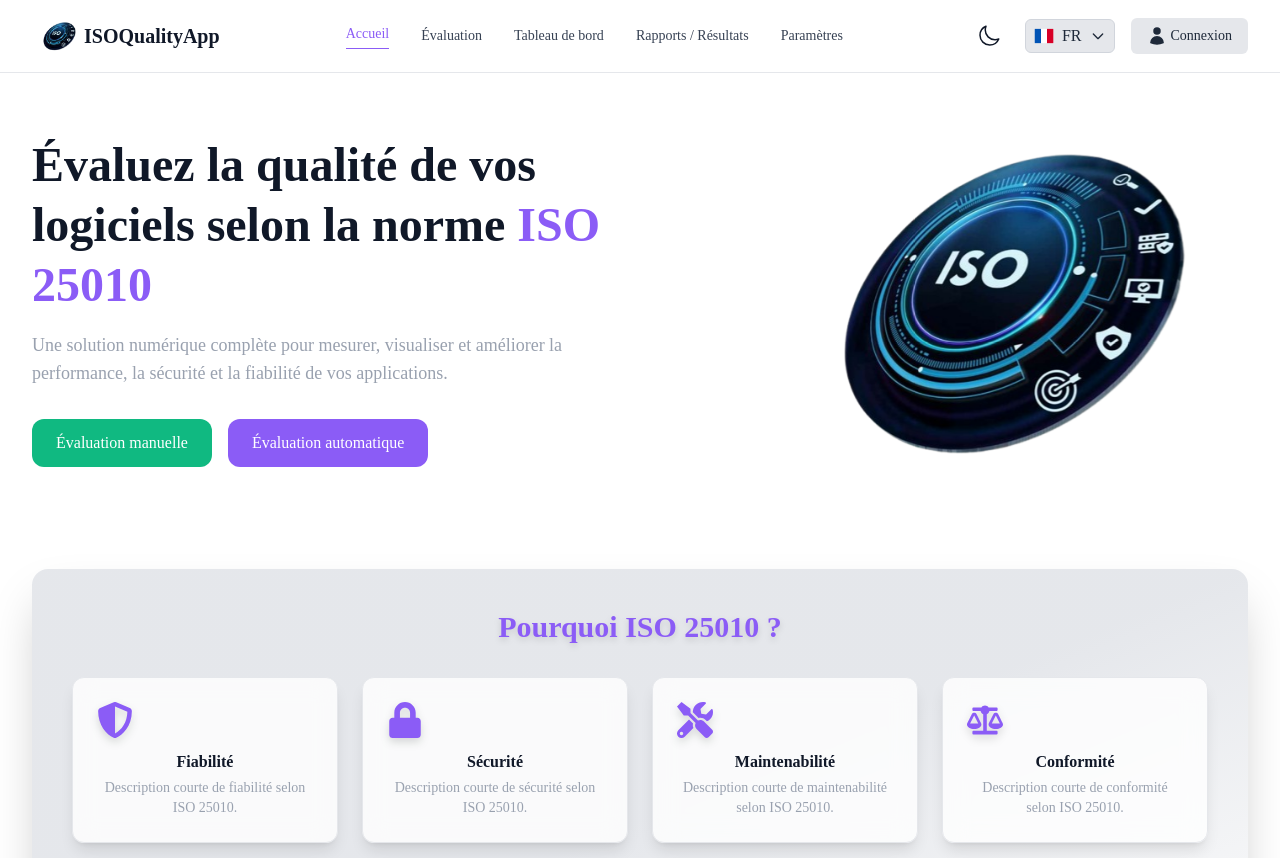
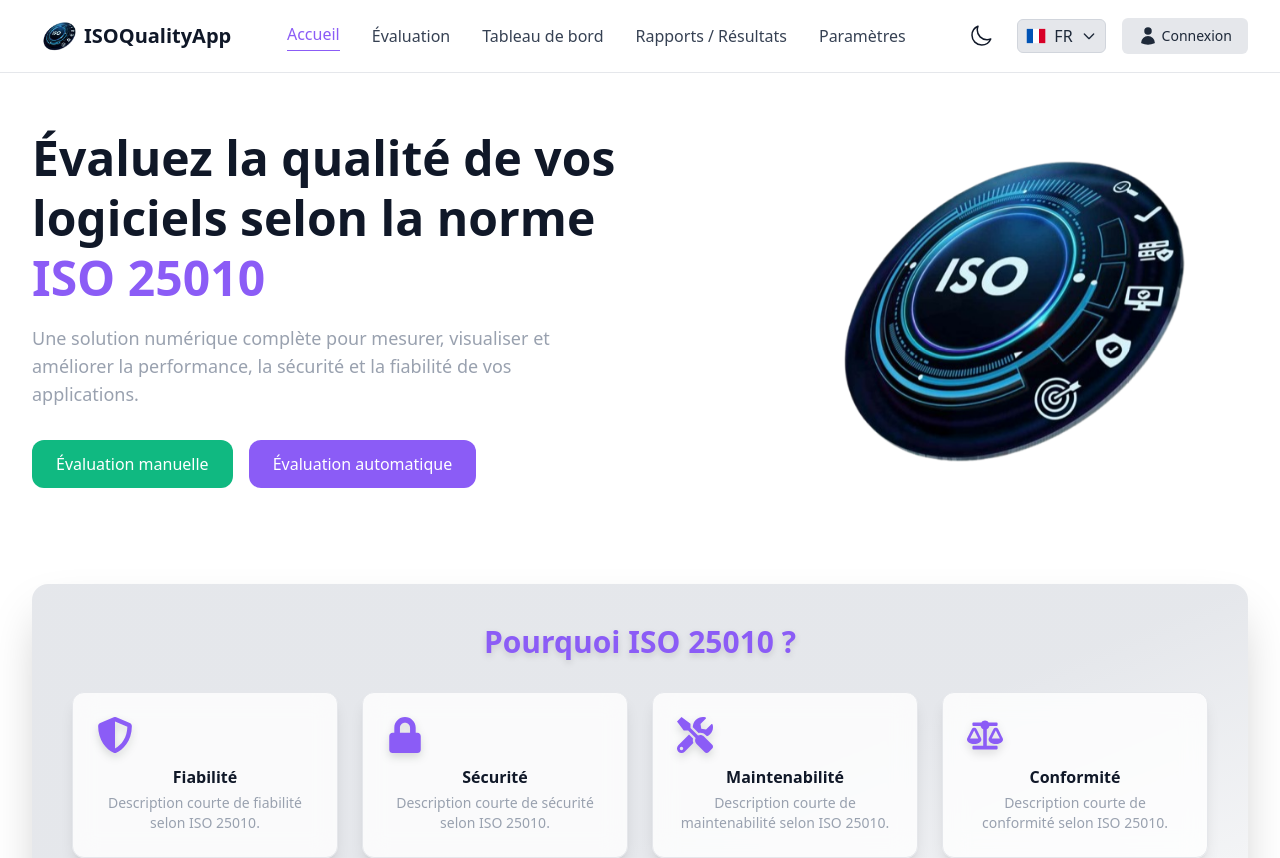
Before and after one commit to barde44/ihm_iso_25010, a React (Vite) app: page / in a window 1280 px wide. Shown: the top 858 px of the page. Built offline with nearby package versions, Linux system fonts and the light colour scheme.

Commit message:
text police & size

```diff
--- a/src/components/Navbar.jsx
+++ b/src/components/Navbar.jsx
@@ -34,7 +34,7 @@ const Navbar = () => {
 
 
         {/* Navigation */}
-        <nav className="flex items-center gap-8 text-gray-700 dark:text-gray-300 text-sm font-medium">
+        <nav className="flex items-center gap-8 text-gray-700 dark:text-gray-300 text-base font-medium">
           <Link to="/" className={isActive("/")}>
             Accueil
           </Link>
@@ -70,7 +70,6 @@ const Navbar = () => {
 
     </div>
 
-
   </div>
 
     </div>
--- a/src/pages/Accueil.jsx
+++ b/src/pages/Accueil.jsx
@@ -17,7 +17,7 @@ import Prices from "../components/Prices";
 const Accueil = () => {
 
   return (
-    <div className="min-h-screen font-['Poppins'] bg-white text-gray-900 dark:bg-[#0F172A] dark:text-white">
+    <div className="min-h-screen bg-white text-gray-900 dark:bg-[#0F172A] dark:text-white">
 
         <Navbar />
 
--- a/src/pages/Dashboard.jsx
+++ b/src/pages/Dashboard.jsx
@@ -62,7 +62,7 @@ const Dashboard = () => {
   ];
 
   return (
-   <div className="min-h-screen font-['Poppins'] bg-white text-gray-900 dark:bg-[#0F172A] dark:text-white">
+   <div className="min-h-screen bg-white text-gray-900 dark:bg-[#0F172A] dark:text-white">
 
       <Navbar />
       <main className="pt-32 px-8 max-w-7xl mx-auto">
--- a/src/pages/Evaluation.jsx
+++ b/src/pages/Evaluation.jsx
@@ -13,7 +13,7 @@ import Navbar from "../components/Navbar";
 const Evaluation = () => {
 
   return (
-    <div className="bg-white dark:bg-[#0F172A] text-white min-h-screen font-['Poppins']">
+    <div className="bg-white dark:bg-[#0F172A] text-white min-h-screen">
 
       <Navbar />
 
--- a/src/pages/Parametres.jsx
+++ b/src/pages/Parametres.jsx
@@ -19,7 +19,9 @@ export default function Parametres() {
   const [auth2FA, setAuth2FA] = useState(false);
 
   return (
+
     <div className={`min-h-screen ${darkMode ? "bg-gray-900 text-white" : "bg-gray-100 text-gray-900"}`}>
+
       <Navbar />
       <div className="max-w-6xl mx-auto p-8">
         <h1 className="text-3xl font-bold mb-8">Paramètres</h1>
--- a/src/pages/RapportResultat.jsx
+++ b/src/pages/RapportResultat.jsx
@@ -89,7 +89,7 @@ const RapportResultat = () => {
   };
 
   return (
-    <div className="bg-linear-to-b from-[#0F172A] to-[#1E293B] text-white min-h-screen font-['Poppins'] pb-20">
+    <div className="bg-linear-to-b from-[#0F172A] to-[#1E293B] text-white ">
 
       <Navbar />
 
--- a/src/pages/auth/Signup.jsx
+++ b/src/pages/auth/Signup.jsx
@@ -1,5 +1,7 @@
 import logo from '../../assets/logo.png'
 import NavBarMinimal from '../../components/NavBarMinimal';
+import { useState } from 'react';
+
 
 function Signup() {
   const [formData, setFormData] = useState({
```
